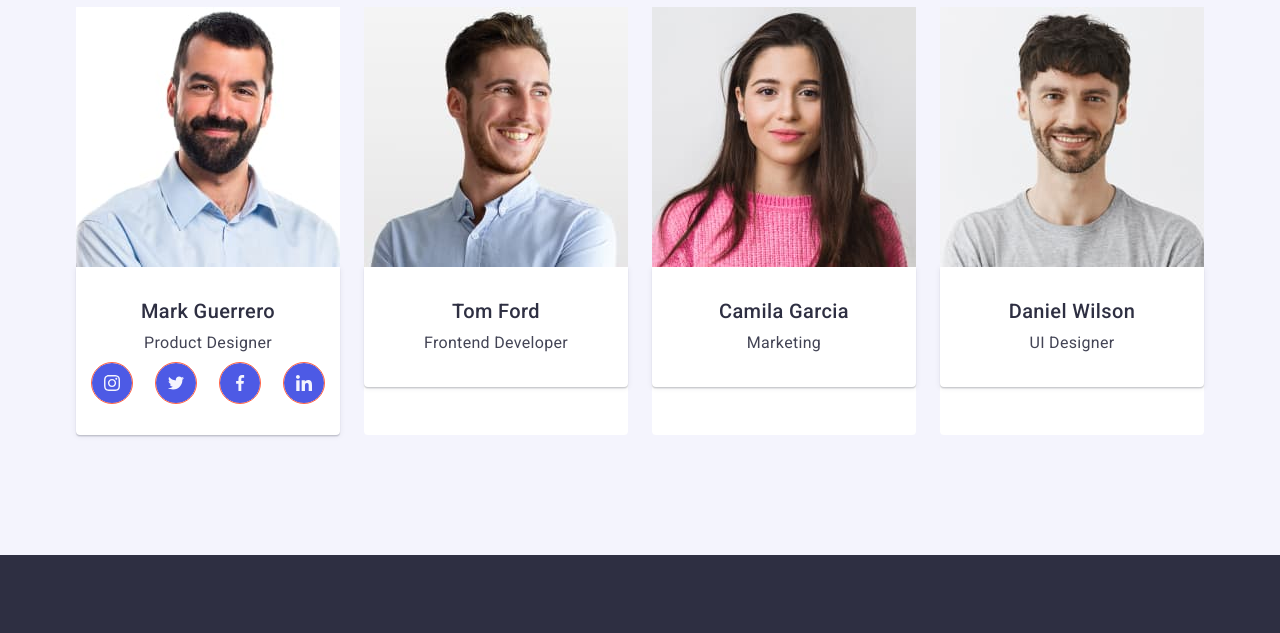
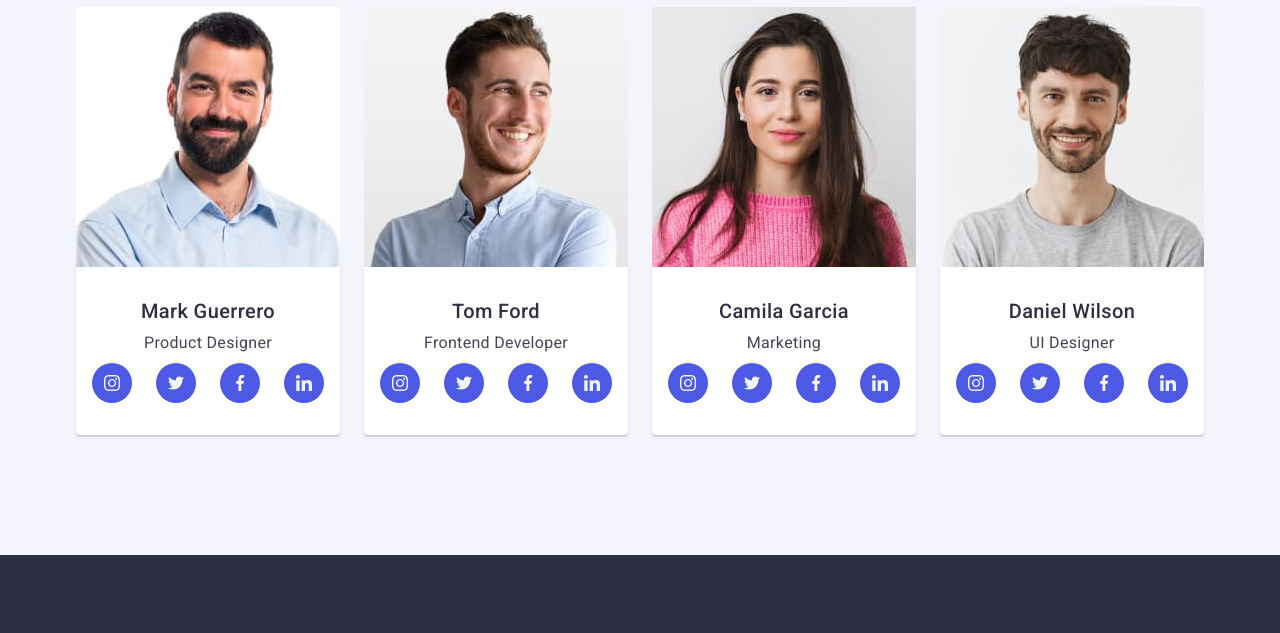
Before and after one commit to OlenaKovalenko/goit-markup-hw-04, a plain HTML site: page index.html in a window 1280 px wide. Shown: the part 1918-2551 px from the top of the page. Drawn offline with nearby package versions, Linux system fonts and the light colour scheme.

Commit message:
Add soc-link to all

```diff
--- a/css/styles.css
+++ b/css/styles.css
@@ -346,7 +346,7 @@ button {
   border-radius: 50%;
 
   background-color: var(--primary-brand-color);
-  outline: 1px solid tomato;
+  /* outline: 1px solid tomato; */
 }
 .team-soc-link {
   display: flex;
--- a/index.html
+++ b/index.html
@@ -213,6 +213,36 @@
               <div class="team-wrapping">
                 <h3 class="section-subtitle">Tom Ford</h3>
                 <p class="section-text">Frontend Developer</p>
+                <ul class="team-soc-list list">
+                  <li class="team-soc-item">
+                    <a href="" class="team-soc-link link">
+                      <svg class="team-soc-icon" width="16" height="16">
+                        <use href="./images/sprite.svg#icon-instagram"></use>
+                      </svg>
+                    </a>
+                  </li>
+                  <li class="team-soc-item">
+                    <a href="" class="team-soc-link link">
+                      <svg class="team-soc-icon" width="16" height="16">
+                        <use href="./images/sprite.svg#icon-twitter"></use>
+                      </svg>
+                    </a>
+                  </li>
+                  <li class="team-soc-item">
+                    <a href="" class="team-soc-link link">
+                      <svg class="team-soc-icon" width="16" height="16">
+                        <use href="./images/sprite.svg#icon-facebook"></use>
+                      </svg>
+                    </a>
+                  </li>
+                  <li class="team-soc-item">
+                    <a href="" class="team-soc-link link">
+                      <svg class="team-soc-icon" width="16" height="16">
+                        <use href="./images/sprite.svg#icon-linkedin"></use>
+                      </svg>
+                    </a>
+                  </li>
+                </ul>
               </div>
             </li>
             <li class="team-item">
@@ -225,6 +255,36 @@
               <div class="team-wrapping">
                 <h3 class="section-subtitle">Camila Garcia</h3>
                 <p class="section-text">Marketing</p>
+                <ul class="team-soc-list list">
+                  <li class="team-soc-item">
+                    <a href="" class="team-soc-link link">
+                      <svg class="team-soc-icon" width="16" height="16">
+                        <use href="./images/sprite.svg#icon-instagram"></use>
+                      </svg>
+                    </a>
+                  </li>
+                  <li class="team-soc-item">
+                    <a href="" class="team-soc-link link">
+                      <svg class="team-soc-icon" width="16" height="16">
+                        <use href="./images/sprite.svg#icon-twitter"></use>
+                      </svg>
+                    </a>
+                  </li>
+                  <li class="team-soc-item">
+                    <a href="" class="team-soc-link link">
+                      <svg class="team-soc-icon" width="16" height="16">
+                        <use href="./images/sprite.svg#icon-facebook"></use>
+                      </svg>
+                    </a>
+                  </li>
+                  <li class="team-soc-item">
+                    <a href="" class="team-soc-link link">
+                      <svg class="team-soc-icon" width="16" height="16">
+                        <use href="./images/sprite.svg#icon-linkedin"></use>
+                      </svg>
+                    </a>
+                  </li>
+                </ul>
               </div>
             </li>
             <li class="team-item">
@@ -237,6 +297,36 @@
               <div class="team-wrapping">
                 <h3 class="section-subtitle">Daniel Wilson</h3>
                 <p class="section-text">UI Designer</p>
+                <ul class="team-soc-list list">
+                  <li class="team-soc-item">
+                    <a href="" class="team-soc-link link">
+                      <svg class="team-soc-icon" width="16" height="16">
+                        <use href="./images/sprite.svg#icon-instagram"></use>
+                      </svg>
+                    </a>
+                  </li>
+                  <li class="team-soc-item">
+                    <a href="" class="team-soc-link link">
+                      <svg class="team-soc-icon" width="16" height="16">
+                        <use href="./images/sprite.svg#icon-twitter"></use>
+                      </svg>
+                    </a>
+                  </li>
+                  <li class="team-soc-item">
+                    <a href="" class="team-soc-link link">
+                      <svg class="team-soc-icon" width="16" height="16">
+                        <use href="./images/sprite.svg#icon-facebook"></use>
+                      </svg>
+                    </a>
+                  </li>
+                  <li class="team-soc-item">
+                    <a href="" class="team-soc-link link">
+                      <svg class="team-soc-icon" width="16" height="16">
+                        <use href="./images/sprite.svg#icon-linkedin"></use>
+                      </svg>
+                    </a>
+                  </li>
+                </ul>
               </div>
             </li>
           </ul>
```
